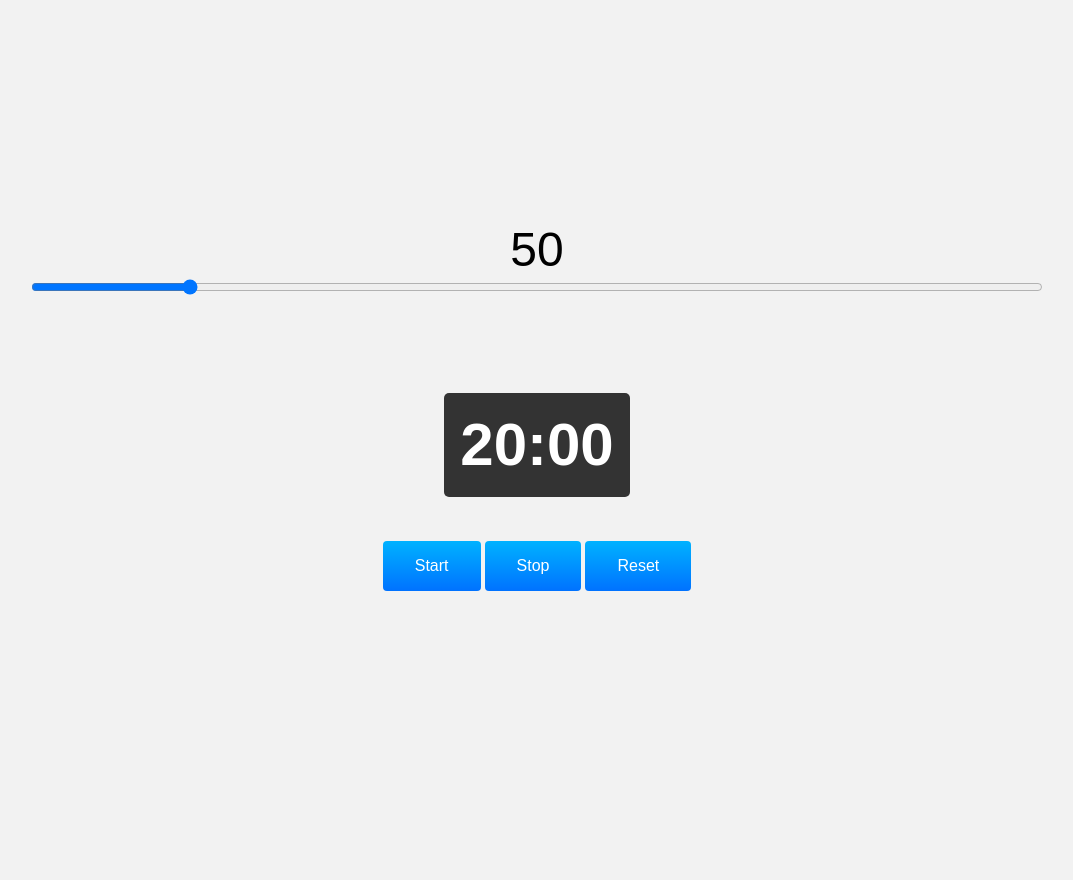
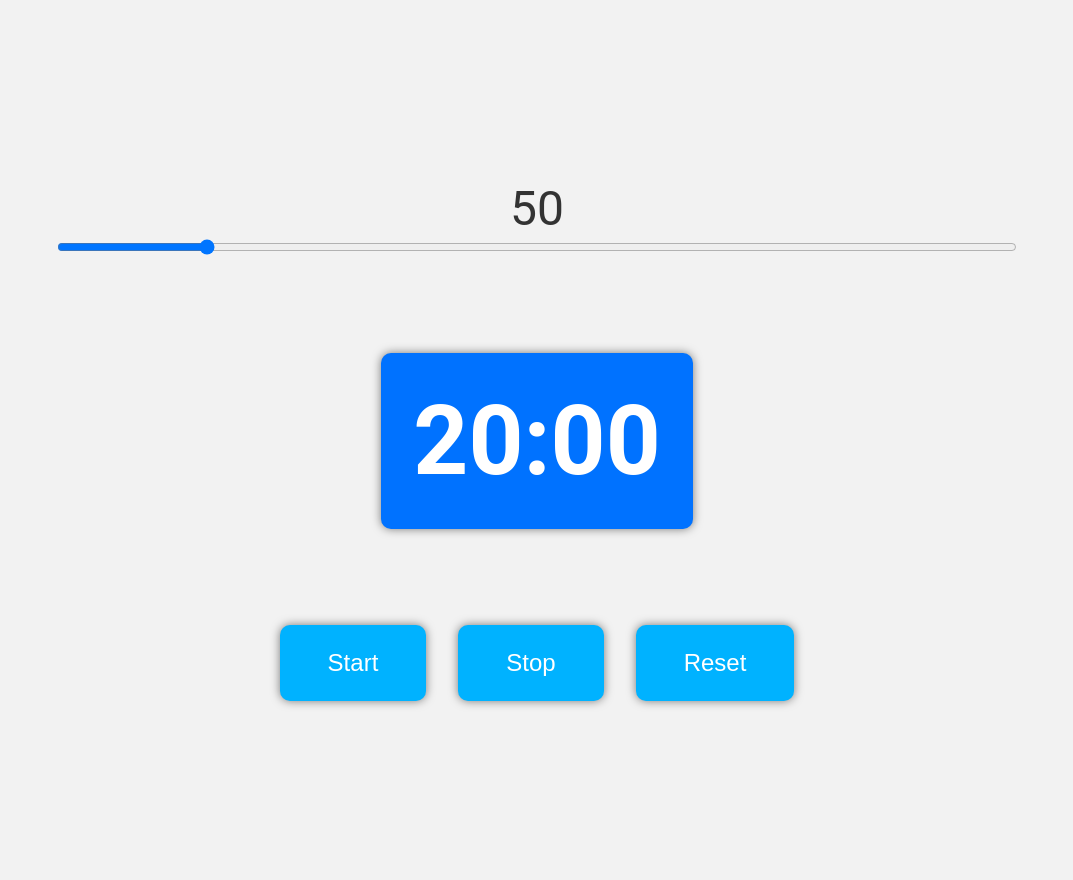
Before and after one commit to wanieldilson/busydadtimer, a Flask app: page / in a window 1280 px wide. Shown: the whole page, without its empty margins (103-1176 px from the left). Before the commit the page ends 591 px from the top, so only its background shows below. Run offline with Flask 2, Linux system fonts and the light colour scheme.

Commit message:
:lipstick: Update CSS

```diff
--- a/static/styles/main.css
+++ b/static/styles/main.css
@@ -4,16 +4,20 @@
     justify-content: center;
     align-items: center;
     height: 100vh;
+    background-image: url('background-image.jpg');
+    background-size: cover;
   }
 
   /* Style the countdown timer */
   #countdown {
-            font-size: 4rem;
+    font-size: 6rem;
     font-weight: bold;
     color: #fff;
-            background-color: #333;
-            border-radius: 5px;
-            padding: 1rem;
+    background-color: #0072ff;
+    border-radius: 10px;
+    padding: 2rem;
+    box-shadow: 0 0 10px rgba(0, 0, 0, 0.5);
+    margin-bottom: 4rem;
   }
 
   /* Style the buttons */
@@ -25,39 +29,34 @@
     height: 100vh;
     font-size: 3em;
     text-align: center;
-            font-family: 'Orbitron', sans-serif;
-        }
-
-        #countdown {
-            font-size: 60px;
-            line-height: 1.2;
-            text-align: center;
-            margin-bottom: 40px;
+    font-family: 'Roboto', sans-serif;
+    padding: 2rem;
   }
 
   .button-container {
     display: flex;
-            justify-content: center;
-            font-family: 'Orbitron', sans-serif;
+    justify-content: space-around;
+    font-family: 'Roboto', sans-serif;
+    margin-top: 2rem;
   }
 
   .button {
-            background-image: linear-gradient(to bottom, #00b2ff, #0072ff);
-            /* background-color: #444; */
+    background-color: #00b2ff;
     border: none;
     color: white;
-            padding: 16px 32px;
+    padding: 1.5rem 3rem;
     text-align: center;
     text-decoration: none;
     display: inline-block;
-            font-size: 16px;
-            margin: 4px 2px;
+    font-size: 1.5rem;
+    margin: 0 1rem;
     cursor: pointer;
-            border-radius: 4px;
+    border-radius: 10px;
+    box-shadow: 0 0 10px rgba(0, 0, 0, 0.5);
   }
 
   .button:hover {
-            background-image: linear-gradient(to bottom, #0072ff, #00b2ff);
+    background-color: #0072ff;
   }
 
   input[type="range"] {
@@ -67,4 +66,5 @@
   body {
     background-color: #f2f2f2;
     font-family: 'Open Sans', sans-serif;
+    color: #333;
   }
```
Lines whose indentation alone changed are shown as unchanged.
